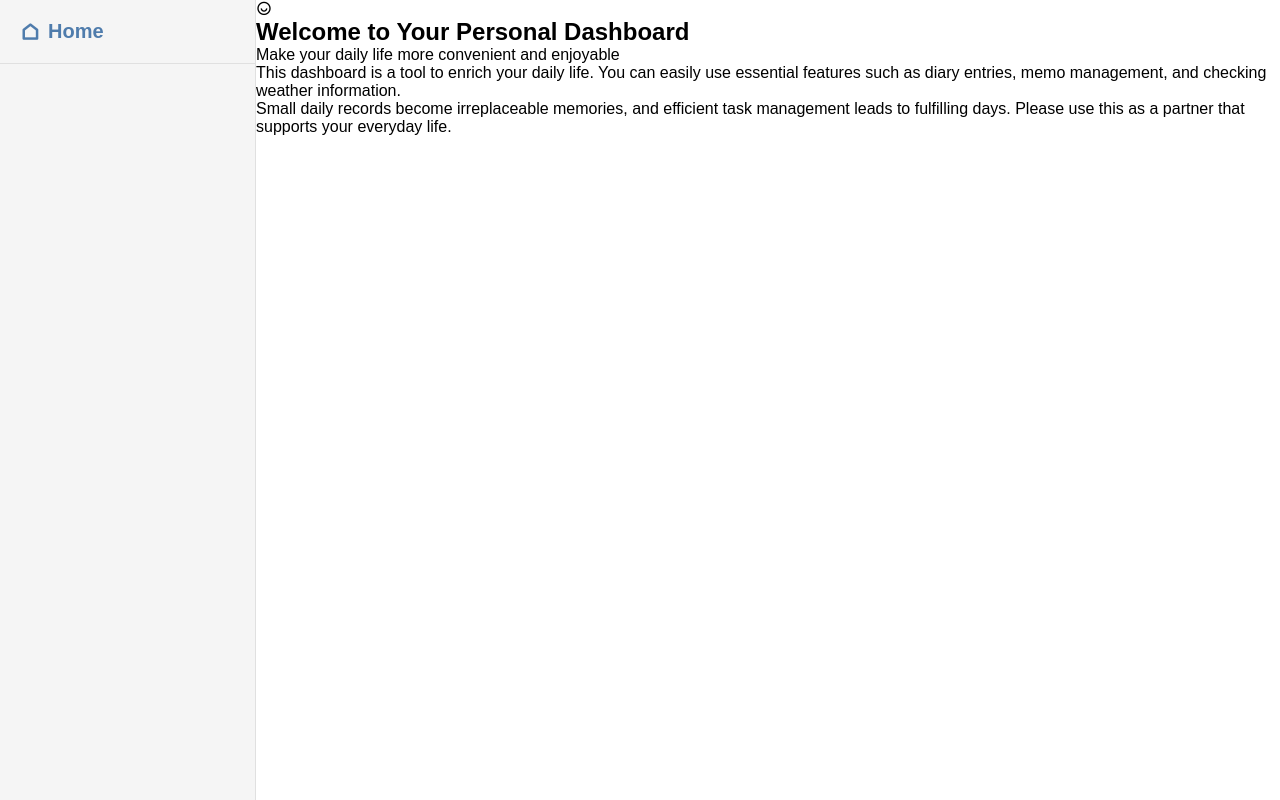
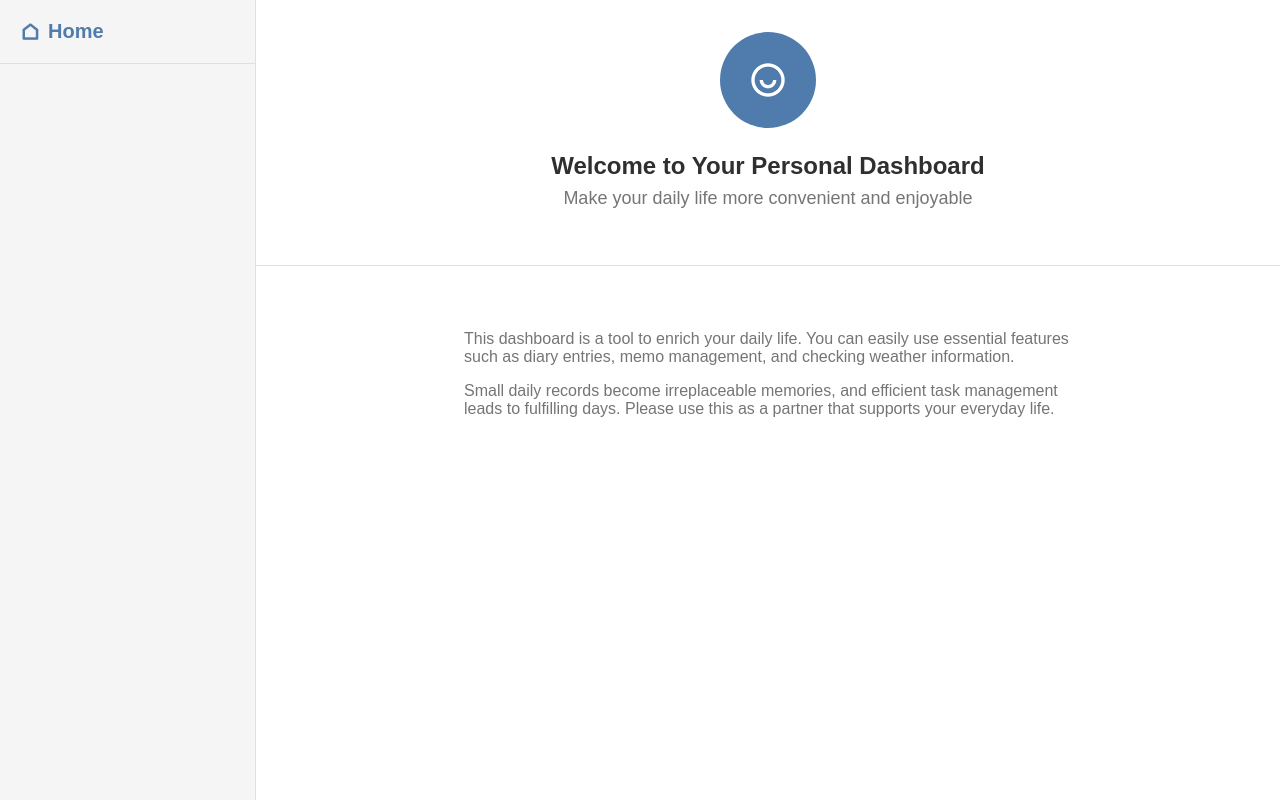
Before and after one commit to fileszero/dashboard_app, a website: page public/index.html in a window 1280 px wide. Drawn offline with nearby package versions, Linux system fonts and the light colour scheme.

Commit message:
main style

```diff
--- a/public/style.css
+++ b/public/style.css
@@ -60,3 +60,63 @@ ul {
 }
 
 /* メインコンテンツに関連するスタイルを書いてください */
+
+.main-content {
+    flex: 1;
+    /* padding: 20px;
+    background-color: #ffffff;
+    overflow-y: auto; */
+}
+
+.section-header {
+    padding: 32px;
+    border-bottom: 1px solid #e0e0e0;
+    background-color: #ffffff;
+    text-align: center;
+
+}
+.section-title{
+    font-size: 1.5rem;
+    font-weight: 600;
+    margin-bottom: 8px;
+    color: #2f2f2f;
+}
+
+.section-subtitle{
+    font-size: 1.125rem;
+    color: #757575;
+    margin-bottom: 24px;
+}
+
+.profile-circle{
+    width: 96px;
+    height: 96px;
+    border-radius: 50%;
+    background-color: #4f7cac;
+    display: flex;
+    align-items: center;
+    justify-content: center;
+    margin: 0 auto 24px;
+    color: white;
+    font-size: 2.5rem;
+}
+.profile-circle span {
+  font-size: 2.5rem;
+  color: #ffffff;
+}
+
+
+.section-description {
+  max-width: 672px;
+  margin: 0 auto;
+  padding: 32px;
+  color:#757575;
+}
+
+.section-description p{
+  margin-bottom: 16px;
+}
+
+.section-body {
+  padding: 32px;
+}
```
